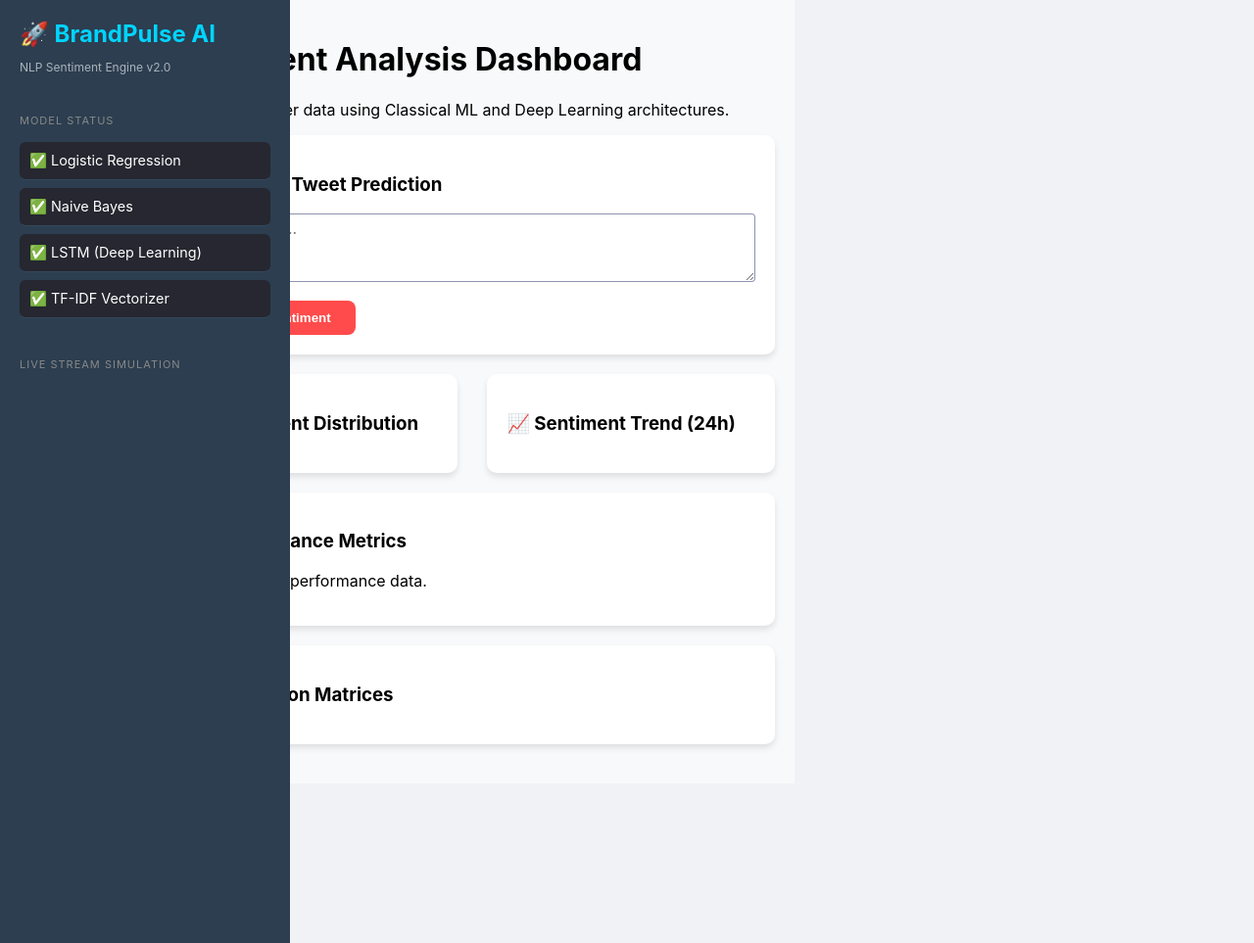
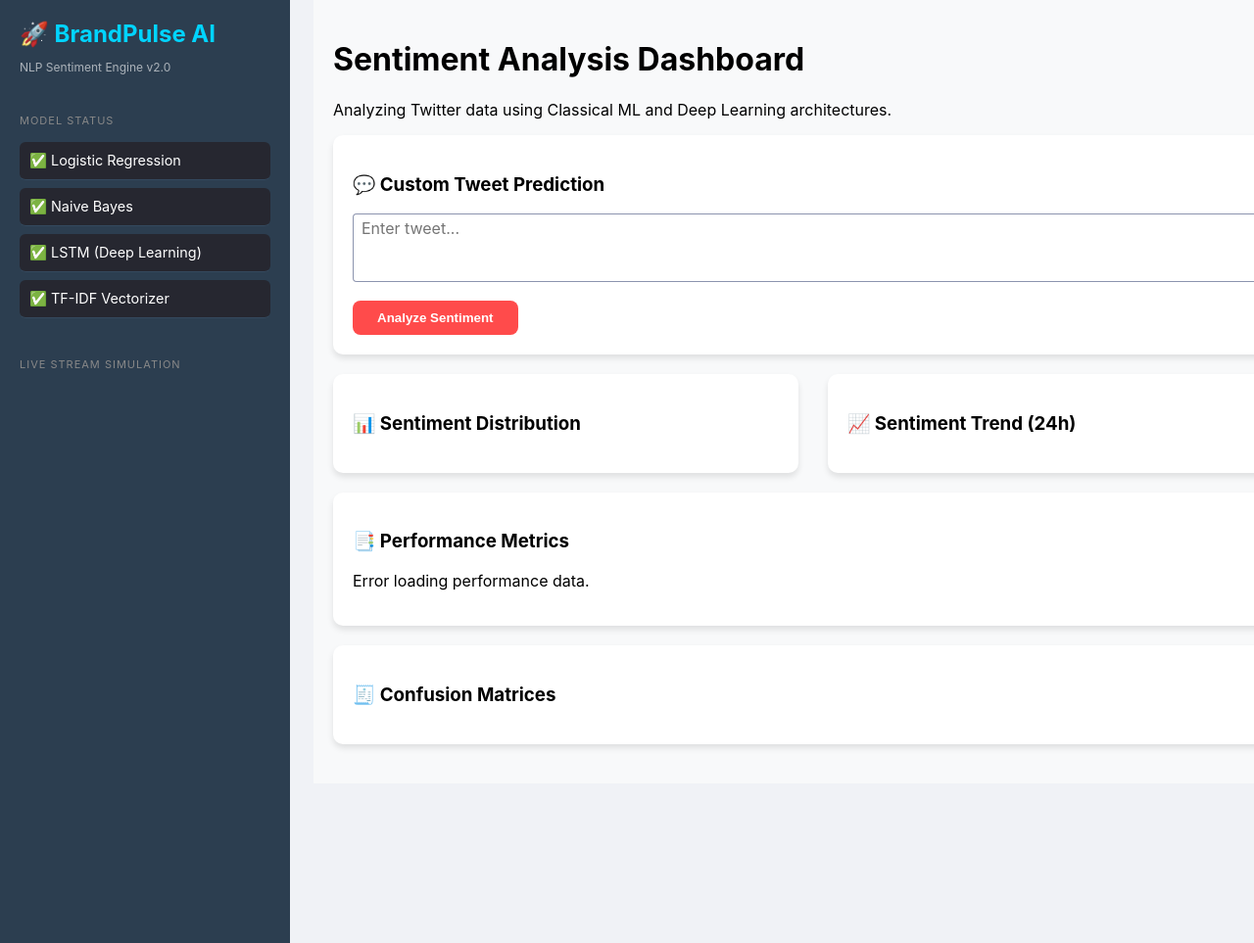
Before and after one commit to NGayathri1234/Sentiment-Analysis-on-Twitter-Data-NLP-, a Flask app: page /1 in a window 1280 px wide. Shown: the top 963 px of the page at 98% size. Run offline with Flask 3, Linux system fonts and the light colour scheme; data that the repository does not hold is empty.

Commit message:
Update style.css

```diff
--- a/assets/style.css
+++ b/assets/style.css
@@ -9,9 +9,10 @@ body {
     margin: 0;
     font-family: 'Inter', sans-serif;
     background-color: #f0f2f6;
-    display: flex;
 }
-
+html, body {
+    overflow-x: hidden;
+}
 /* Sidebar */
 .sidebar {
     width: 300px;
@@ -40,7 +41,8 @@ body {
 .main-content {
     margin-left: 300px;
     padding: 50px;
-    width: 100%;
+    width: calc(100% - 300px);
+    overflow-x: hidden;
 }
 
 .card {
```
